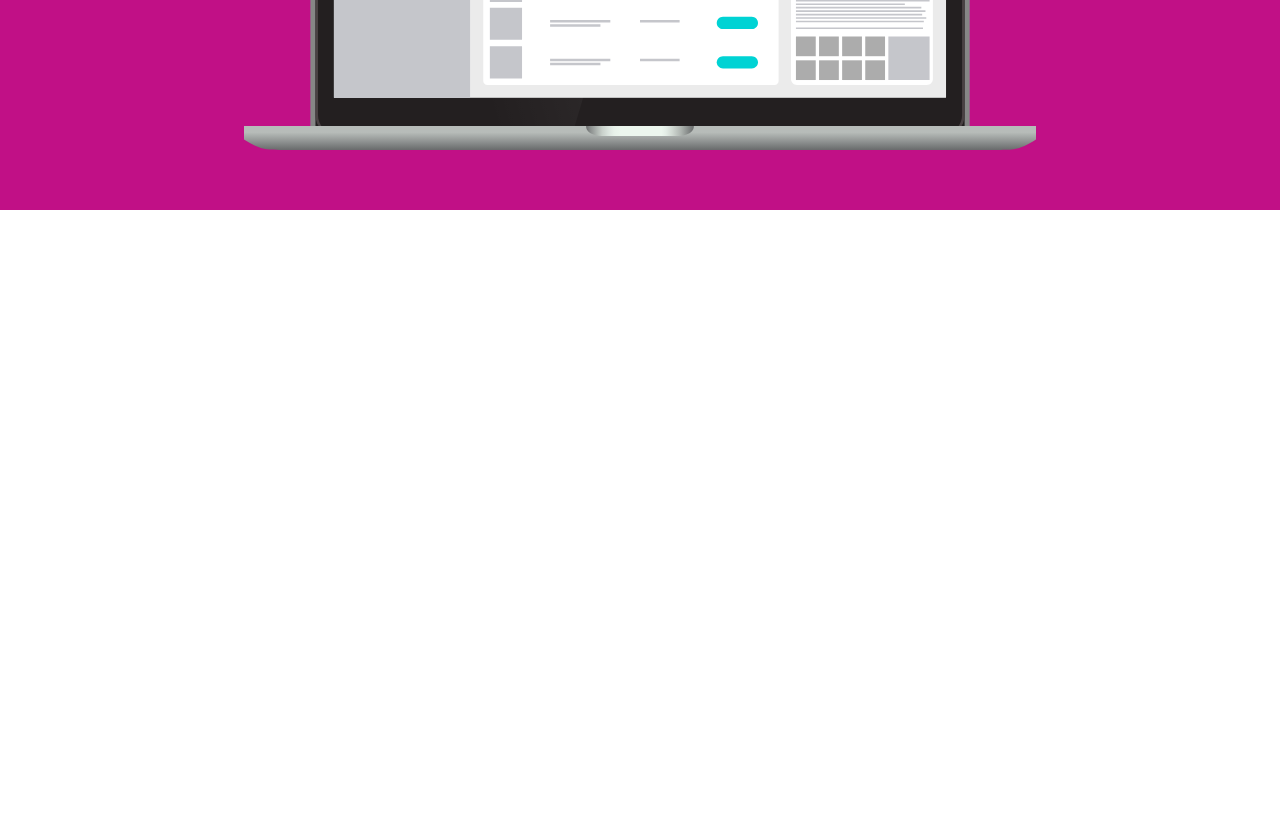
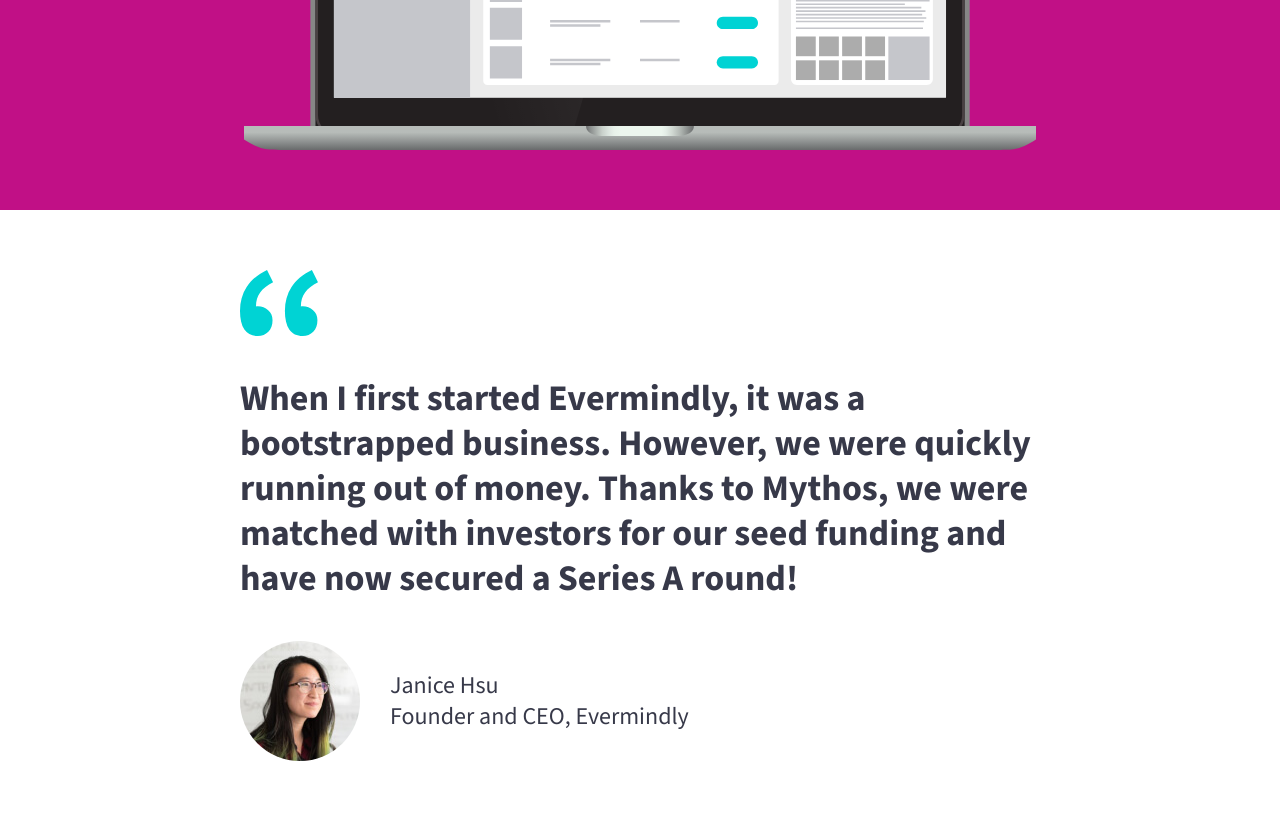
Before and after one commit to Vince-M/responsive-design-beginners, a website: page index.html in a window 1280 px wide. Shown: the part 1518-2347 px from the top of the page. Before the commit the page ends 2128 px from the top, so only its background shows below. Drawn offline with nearby package versions, Linux system fonts and the light colour scheme.

Commit message:
testimonial section - flexbox style

```diff
--- a/app/scss/components/_index.scss
+++ b/app/scss/components/_index.scss
@@ -2,3 +2,4 @@
 @forward 'hero';
 @forward 'features';
 @forward 'fw-feature';
+@forward 'testimonial';
--- /dev/null
+++ b/app/scss/components/_testimonial.scss
@@ -0,0 +1,59 @@
+@use '../util/' as u;
+
+.testimonial {
+	&__wrapper {
+		max-width: u.rem(800);
+	}
+
+	&__icon {
+		width: 16%;
+		max-width: u.rem(78);
+		margin-block-end: clamp(u.rem(20), 0.68rem + 2.42vw, u.rem(40));
+	}
+
+	&__quote {
+		font-size: 1.5rem;
+		font-size: clamp(u.rem(24), 1.16rem + 1.45vw, u.rem(36));
+		font-weight: 700;
+		line-height: 1.25;
+		margin-block-end: u.rem(40);
+	}
+
+	// Flexbox
+	&__author-wrapper {
+		display: inline-flex;
+		gap: 20px 30px;
+		align-items: center;
+		flex-wrap: wrap;
+		justify-content: center;
+	}
+
+	// &__author-wrapper {
+	// 	display: grid;
+	// 	grid-template-columns: repeat(auto-fit, u.rem(120));
+	// 	gap: 20px 30px;
+	// 	align-items: center;
+	// }
+
+	&__author {
+		width: u.rem(120);
+		border-radius: 50%;
+
+		// @include u.breakpoint-down(xsmall) {
+		// 	grid-column: span 3;
+		// 	justify-self: center;
+		// }
+	}
+
+	&__author-caption {
+		grid-column: span 3;
+	}
+
+	&__author-description {
+		margin-block-end: 0;
+
+		@include u.breakpoint-down(xsmall) {
+			text-align: center;
+		}
+	}
+}
--- a/app/scss/globals/_boilerplate.scss
+++ b/app/scss/globals/_boilerplate.scss
@@ -26,6 +26,11 @@ img {
 	height: auto;
 }
 
+figure,
+blockquote {
+	margin: 0;
+}
+
 .visually-hidden {
 	position: absolute;
 	left: u.rem(10000);
--- a/app/scss/util/_breakpoints.scss
+++ b/app/scss/util/_breakpoints.scss
@@ -7,8 +7,9 @@ $breakpoints-up: (
 	'xlarge': f.em(1440),
 );
 
-// 43.7487em, 56.24875em, 89.99875em
+// 452.98px (flex), 617.98 (grid)  43.7487em, 56.24875em, 89.99875em
 $breakpoints-down: (
+	'xsmall': f.em(452.98),
 	'small': f.em(699.98),
 	'medium': f.em(899.98),
 	'large': f.em(1439.98),
--- a/index.html
+++ b/index.html
@@ -148,6 +148,43 @@
 						/>
 					</div>
 				</section>
+				<!-- fw-feature -->
+				<section class="testimonial">
+					<h2 class="visually-hidden">Testimonial</h2>
+					<div class="wrapper testimonial__wrapper">
+						<figure>
+							<img
+								src="/img/quotation-mark-teal.svg"
+								alt=""
+								class="testimonial__icon"
+								width="78"
+								height="66"
+							/>
+							<blockquote>
+								<p class="testimonial__quote">
+									When I first started Evermindly, it was a bootstrapped
+									business. However, we were quickly running out of money.
+									Thanks to Mythos, we were matched with investors for our seed
+									funding and have now secured a Series A round!
+								</p>
+							</blockquote>
+							<div class="testimonial__author-wrapper">
+								<img
+									src="/img/author-1x.jpg"
+									alt="headshot of Janice Hsu"
+									srcset="/img/author-2x.jpg 2x, /img/author-3x.jpg 3x"
+									class="testimonial__author"
+								/>
+								<figcaption class="testimonial__author-caption">
+									<p class="testimonial__author-description medium">
+										Janice Hsu<br />Founder and CEO, Evermindly
+									</p>
+								</figcaption>
+							</div>
+						</figure>
+					</div>
+				</section>
+				<!-- testimonial -->
 			</article>
 		</main>
 		<footer></footer>
```
Also changed, not shown: dist/style.css, img/author-1x.jpg (added), img/author-2x.jpg (added), img/author-3x.jpg (added), img/quotation-mark-teal.svg (added), 1 other file.
